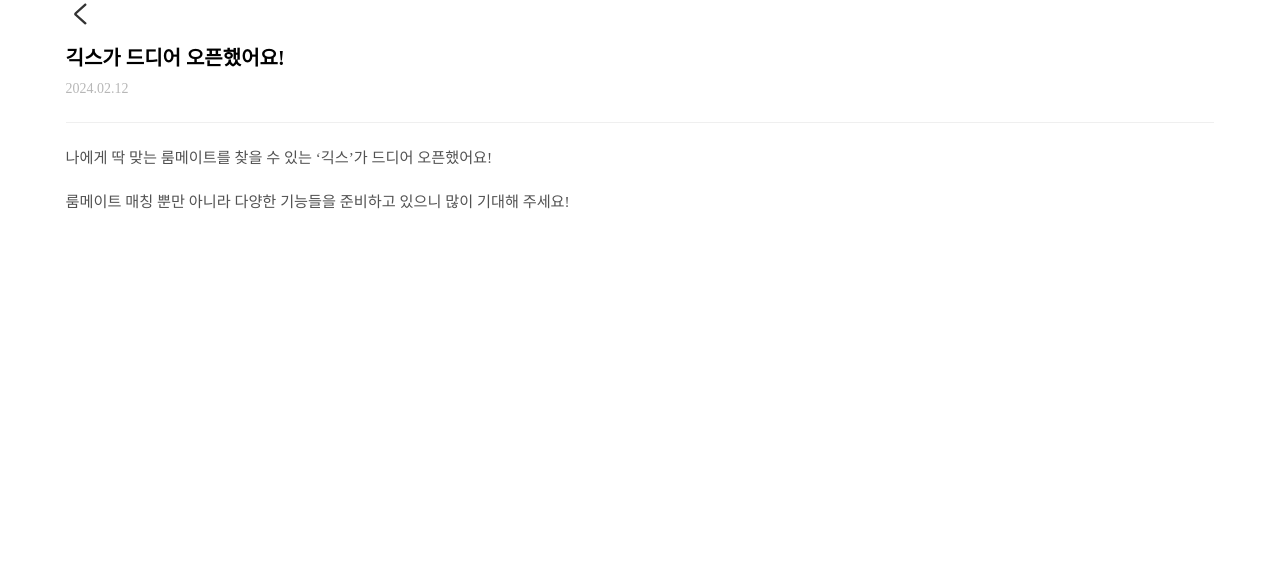
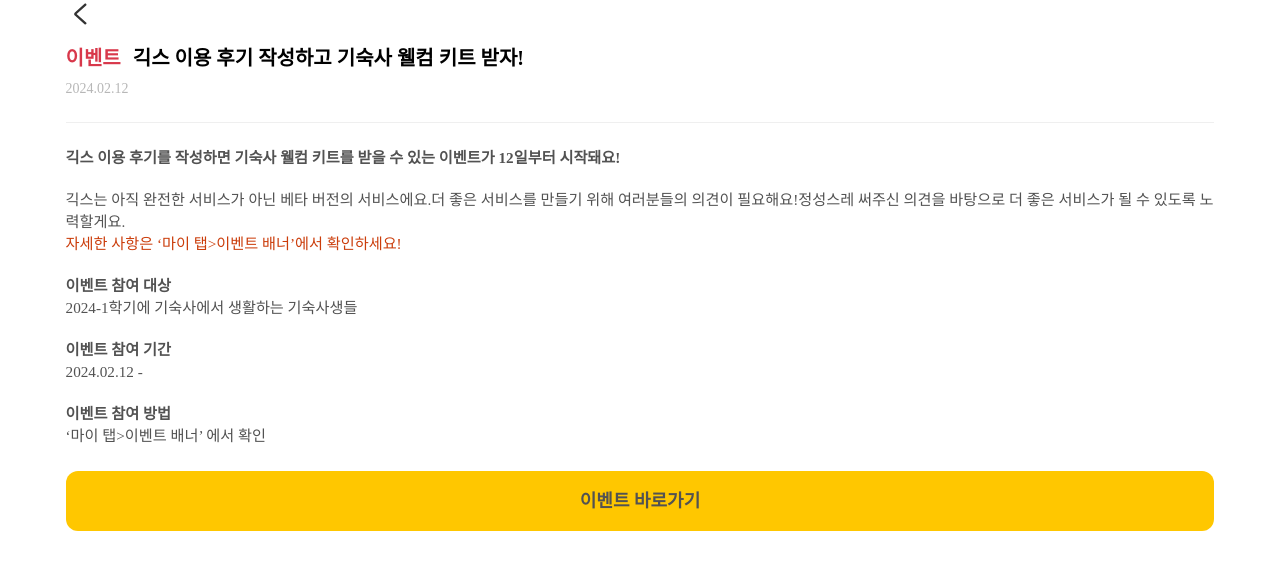
Before and after one commit to G-E-E-K-S/GEEKS-FE, a React (Create React App) app: page /notice/details/event in a window 1280 px wide. Shown: the top 570 px of the page. Built offline with nearby package versions, Linux system fonts and the light colour scheme; no server answers.

Commit message:
Add: 이벤트 공지 페이지 추가

```diff
--- a/src/App.js
+++ b/src/App.js
@@ -4,7 +4,7 @@ import { LiveRule, Home, Search } from './pages/Main/Index';
 import { FindRoommate , User, RoommateSendTxt, FinishRoommate } from './pages/FindRoommate/Index';
 import { Chat , ChatRoom } from './pages/Chat/Index';
 import { WritePost, Post, Community, MyCommunity, ScrapPost, CommunityWrite, OpenGroup } from './pages/Community/Index';
-import { MyPage, LifeStyles, EditProfile, SettingUserInfo, SaveList, Notice, FAQ, FaqContent,RoommateApply, MyProfile, SecessionReason, NoticeDetail, ChangePassword } from './pages/MyPage/Index';
+import { MyPage, LifeStyles, EditProfile, SettingUserInfo, SaveList, Notice, FAQ, FaqContent,RoommateApply, MyProfile, SecessionReason, NoticeDetail, EventNoticeDetail, ChangePassword } from './pages/MyPage/Index';
 import './index.css';
 import Loading from "./pages/Loading";
 
@@ -41,6 +41,7 @@ function App() {
           <Route path="/notice" element={<Notice/>} />
           <Route path="/changepassword" element={<ChangePassword/>} />
           <Route path="/notice/details/:noticenum" element={<NoticeDetail/>} />
+          <Route path="/notice/details/event" element={<EventNoticeDetail/>} />
           <Route path="/faq" element={<FAQ/>} />
           <Route path="/faq/:type/:pageNum" element={<FaqContent/>} />
           <Route path="/roommate" element={<FindRoommate/>} />
--- /dev/null
+++ b/src/pages/MyPage/EventNoticeDetail.js
@@ -0,0 +1,91 @@
+import React, { useState } from "react";
+import Header from "../../components/MyPage/Header";
+import styled from "styled-components";
+import * as c from "../../components/Common/CommonStyle";
+
+const NoticeName = styled.div`
+  font-size: 1.25rem;
+  font-weight: 600;
+  line-height: 28px;
+  text-align: left;
+  white-space: pre-wrap;
+`;
+const Event = styled(NoticeName)`
+  color: #d8384b;
+  margin-right: 12px;
+  white-space: nowrap;
+`;
+const NoticeDate = styled.div`
+  font-size: 0.874rem;
+  font-weight: 500;
+  line-height: 18px;
+  color: #b7b7b7;
+  margin-top: 8px;
+`;
+const Line = styled.div`
+  width: 100%;
+  height: 1px;
+  background: #efefef;
+  margin-bottom: 24px;
+  margin-top: 24px;
+`;
+const NoticeContent = styled.div`
+  font-size: 0.95rem;
+  font-weight: 500;
+  line-height: 22px;
+  text-align: left;
+  color: #525252;
+  white-space: pre-wrap;
+`;
+const NoticeBold = styled(NoticeContent)`
+  font-weight: 700;
+  margin-top: 20px;
+`;
+const Notice = styled(NoticeContent)`
+  white-space: wrap;
+  margin-top: ${(props)=>props.isFirst && '20px'};
+`;
+const Important = styled(Notice)`
+  color: #cb3d0b;
+`;
+const GoEvent = styled.div`
+    width: 100%;
+    height: 60px;
+    display: flex;
+    justify-content: center;
+    align-items: center;
+    border-radius: 12px;
+    font-size: 1.125rem;
+    font-weight: 600;
+    text-align: center;
+    background-color: #FFC700;
+    margin-top: 24px;
+`;
+const EventNoticeDetail = () => {
+  return (
+    <c.Totalframe>
+      <c.ScreenComponent>
+        <Header />
+        <c.Flex>
+          <Event>{`이벤트`}</Event>
+          <NoticeName>{`긱스 이용 후기 작성하고 기숙사 웰컴 키트 받자!`}</NoticeName>
+        </c.Flex>
+        <NoticeDate>{`2024.02.12`}</NoticeDate>
+        <Line />
+        <NoticeContent>
+          <NoticeBold>{`긱스 이용 후기를 작성하면 기숙사 웰컴 키트를 받을 수 있는 이벤트가 12일부터 시작돼요!`}</NoticeBold>
+          <Notice isFirst={true}>{`긱스는 아직 완전한 서비스가 아닌 베타 버전의 서비스에요.더 좋은 서비스를 만들기 위해 여러분들의 의견이 필요해요!정성스레 써주신 의견을 바탕으로 더 좋은 서비스가 될 수 있도록 노력할게요.`}</Notice>
+          <Important>{`자세한 사항은 ‘마이 탭>이벤트 배너’에서 확인하세요!`}</Important>
+          <NoticeBold>{`이벤트 참여 대상`}</NoticeBold>
+          <Notice>{`2024-1학기에 기숙사에서 생활하는 기숙사생들`}</Notice>
+          <NoticeBold>{`이벤트 참여 기간`}</NoticeBold>
+          <Notice>{`2024.02.12 - `}</Notice>
+          <NoticeBold>{`이벤트 참여 방법`}</NoticeBold>
+          <Notice>{`‘마이 탭>이벤트 배너’ 에서 확인`}</Notice>
+          <GoEvent>{`이벤트 바로가기`}</GoEvent>
+        </NoticeContent>
+      </c.ScreenComponent>
+    </c.Totalframe>
+  );
+};
+export default EventNoticeDetail;
--- a/src/pages/MyPage/Index.js
+++ b/src/pages/MyPage/Index.js
@@ -10,6 +10,7 @@ import RoommateApply from "./RoommateApply";
 import MyProfile from "./MyProfile";
 import SecessionReason from "./SecessionReason";
 import NoticeDetail from "./NoticeDetail";
+import EventNoticeDetail from "./EventNoticeDetail";
 import ChangePassword from "./ChangePassword";
 
 export {
@@ -25,5 +26,6 @@ export {
   MyProfile,
   SecessionReason,
   NoticeDetail,
+  EventNoticeDetail,
   ChangePassword
 };
--- a/src/pages/MyPage/Notice.js
+++ b/src/pages/MyPage/Notice.js
@@ -39,7 +39,7 @@ const Notice = () => {
     <c.Totalframe>
       <c.ScreenComponent>
         <Header subtitle={`공지사항`} />
-        <NoticeBox isFirst={true}>
+        <NoticeBox isFirst={true} onClick={()=>navigate('/notice/details/event')}>
           <c.Flex>
             <NoticeEvent>{`이벤트`}</NoticeEvent>
             <NoticeText>{`긱스 이용후기 작성하고 기숙사 웰컴 키트 받자!`}</NoticeText>
```
